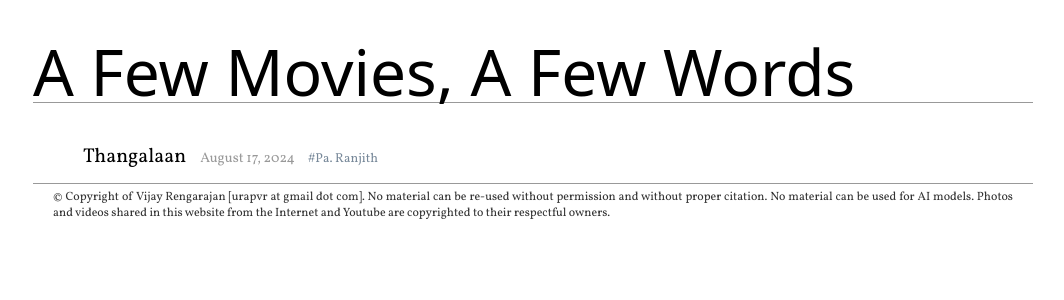
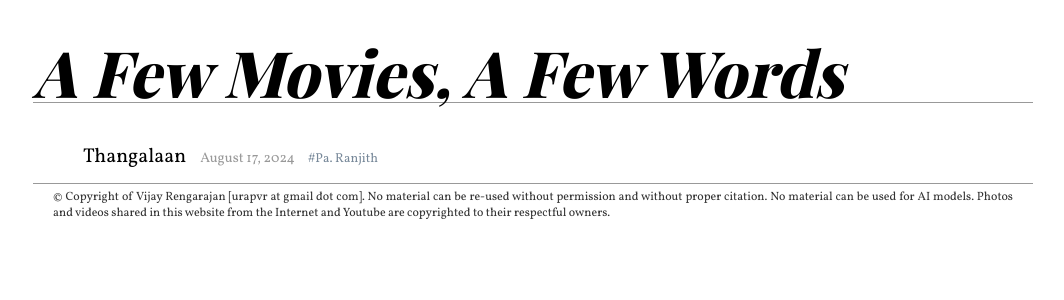
Before and after one commit to apvijay/mov, a Jekyll site: the page built from index.md, in a window 1280 px wide. Shown: the top 300 px of the page, without its empty margins (107-1171 px from the left). Built offline with Jekyll 4.4.1, drawn with Linux system fonts in a browser that asks for light colours; some web fonts are replaced; Markdown is read by kramdown in place of the engine named in the settings.

Commit message:
heading to playfair display

```diff
--- a/_layouts/base.html
+++ b/_layouts/base.html
@@ -7,7 +7,7 @@
     <link rel="stylesheet" href="/css/style.css">
     <link rel="preconnect" href="https://fonts.googleapis.com">
     <link rel="preconnect" href="https://fonts.gstatic.com" crossorigin>
-    <link href="https://fonts.googleapis.com/css2?family=Kings&family=Vollkorn:ital,wght@0,400..900;1,400..900&display=swap" rel="stylesheet">
+    <link href="https://fonts.googleapis.com/css2?family=Vollkorn:ital,wght@0,400..900;1,400..900&family=Playfair+Display:ital,wght@0,400..900;1,400..900&display=swap" rel="stylesheet">
     <title>{{ page.title }}</title>
 </head>
 
--- a/css/style.css
+++ b/css/style.css
@@ -1,9 +1,10 @@
 
-h1, .kings-regular {
-    font-family: "Kings", system-ui;
-    font-weight: 400;
-    font-style: normal;
-  }
+h1, .playfair-display-800 {
+  font-family: "Playfair Display", serif;
+  font-optical-sizing: auto;
+  font-weight: 800;
+  font-style: italic;
+}
 
 body, .vollkorn-400 {
   font-family: "Vollkorn", serif;
```
